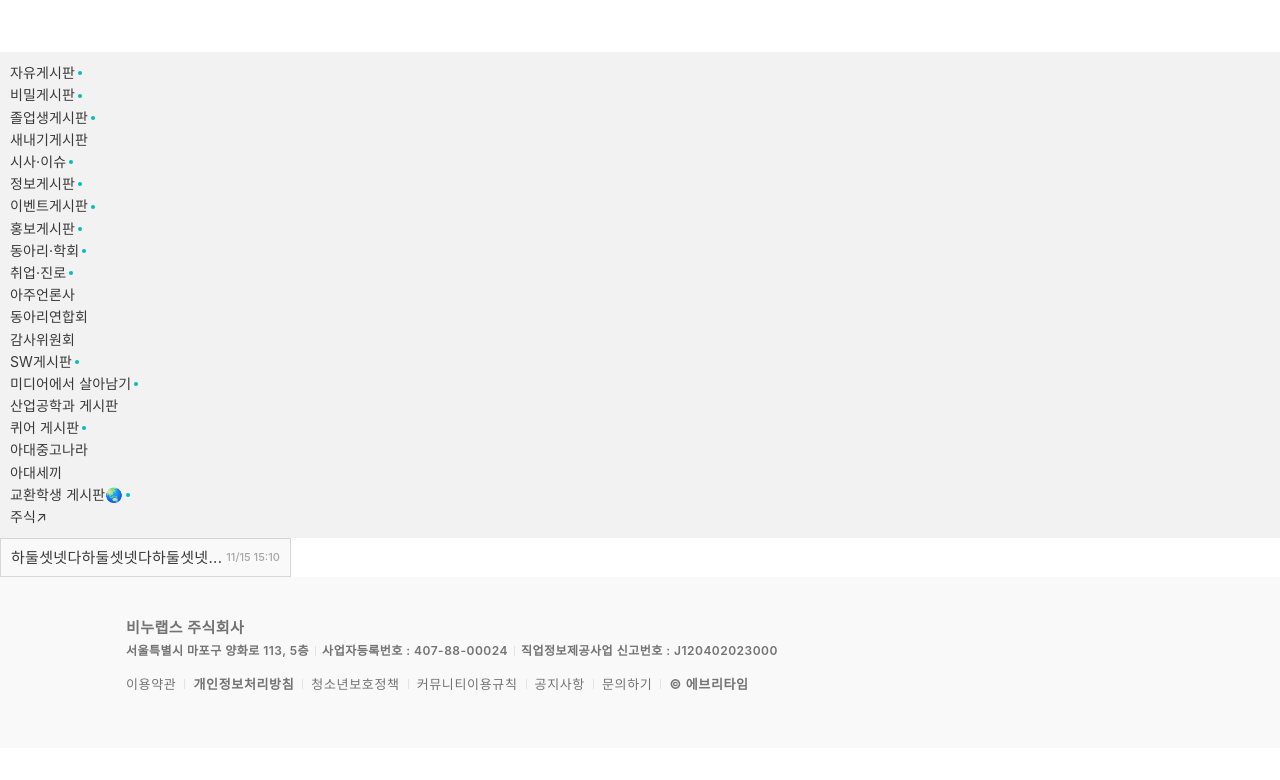
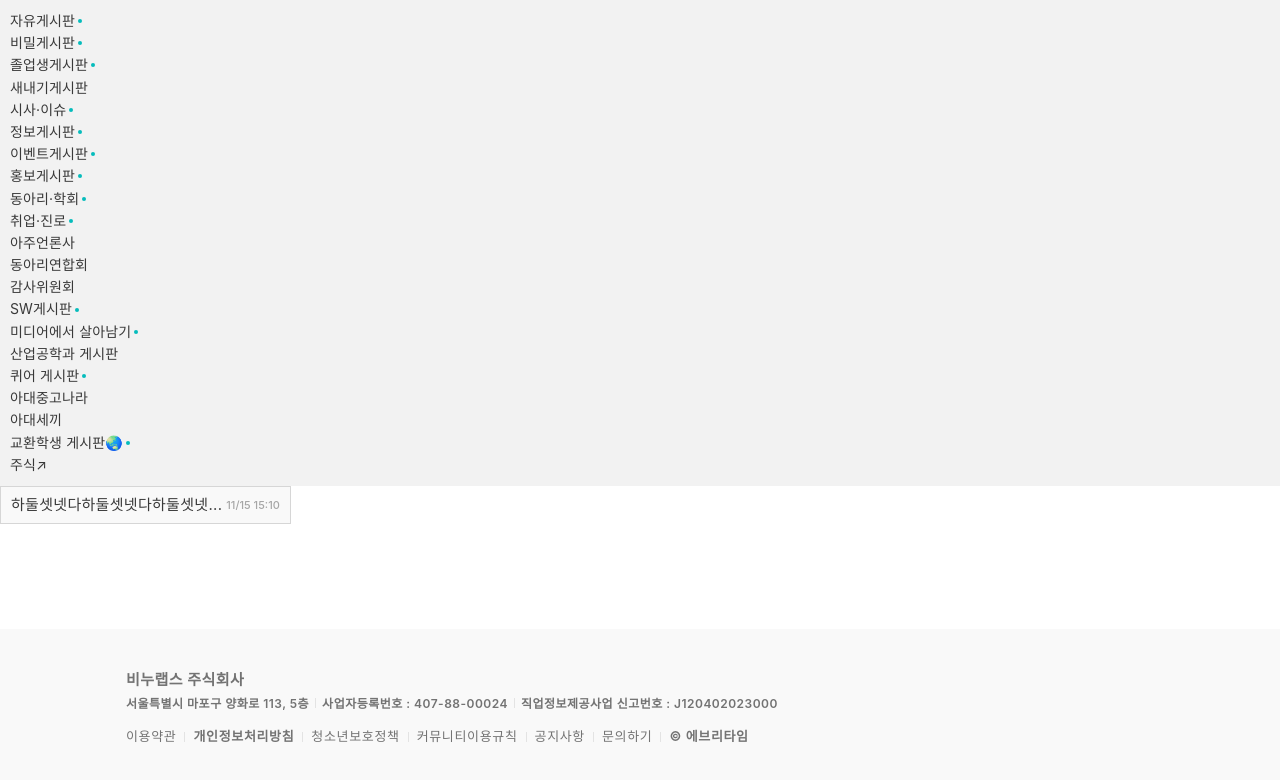
Before and after one commit to SOPT-all/37-COLLABORATION-WEB-EVERYTIME, a React (Vite) app: page / in a window 1280 px wide. Shown: the top 780 px of the page. Built offline with nearby package versions, Linux system fonts and the light colour scheme.

Commit message:
update: footer 상수 분리 및 하단 고정

```diff
--- a/src/components/common/footer/Footer.tsx
+++ b/src/components/common/footer/Footer.tsx
@@ -1,15 +1,6 @@
 import DividerIcon from "@/assets/icons/footer_divider.svg";
+import { FOOTER_LINKS } from "@/constants/footerLinks";
 import { cn } from "@/utils/cn";
-
-const FOOTER_LINKS = [
-	{ label: "이용약관", className: "caption02" },
-	{ label: "개인정보처리방침", className: "body02" },
-	{ label: "청소년보호정책", className: "caption02" },
-	{ label: "커뮤니티이용규칙", className: "caption02" },
-	{ label: "공지사항", className: "caption02" },
-	{ label: "문의하기", className: "caption02" },
-	{ label: "© 에브리타임", className: "body02" },
-];
 
 const Footer = () => {
 	return (
@@ -49,4 +40,4 @@ const Footer = () => {
 	);
 };
 
-export { Footer };
+export default Footer;
--- /dev/null
+++ b/src/constants/footerLinks.ts
@@ -0,0 +1,9 @@
+export const FOOTER_LINKS = [
+	{ label: "이용약관", className: "caption02" },
+	{ label: "개인정보처리방침", className: "body02" },
+	{ label: "청소년보호정책", className: "caption02" },
+	{ label: "커뮤니티이용규칙", className: "caption02" },
+	{ label: "공지사항", className: "caption02" },
+	{ label: "문의하기", className: "caption02" },
+	{ label: "© 에브리타임", className: "body02" },
+];
--- a/src/layouts/index.tsx
+++ b/src/layouts/index.tsx
@@ -1,11 +1,13 @@
 import { Outlet } from "react-router-dom";
 
-import { Footer } from "@/components/common/footer/Footer";
+import Footer from "@/components/common/footer/Footer";
 
 const Layout = () => {
 	return (
-		<div className="flex h-screen w-full flex-col justify-center">
-			<Outlet />
+		<div className="flex min-h-screen w-full flex-col">
+			<main className="flex-1">
+				<Outlet />
+			</main>
 			<Footer />
 		</div>
 	);
```
